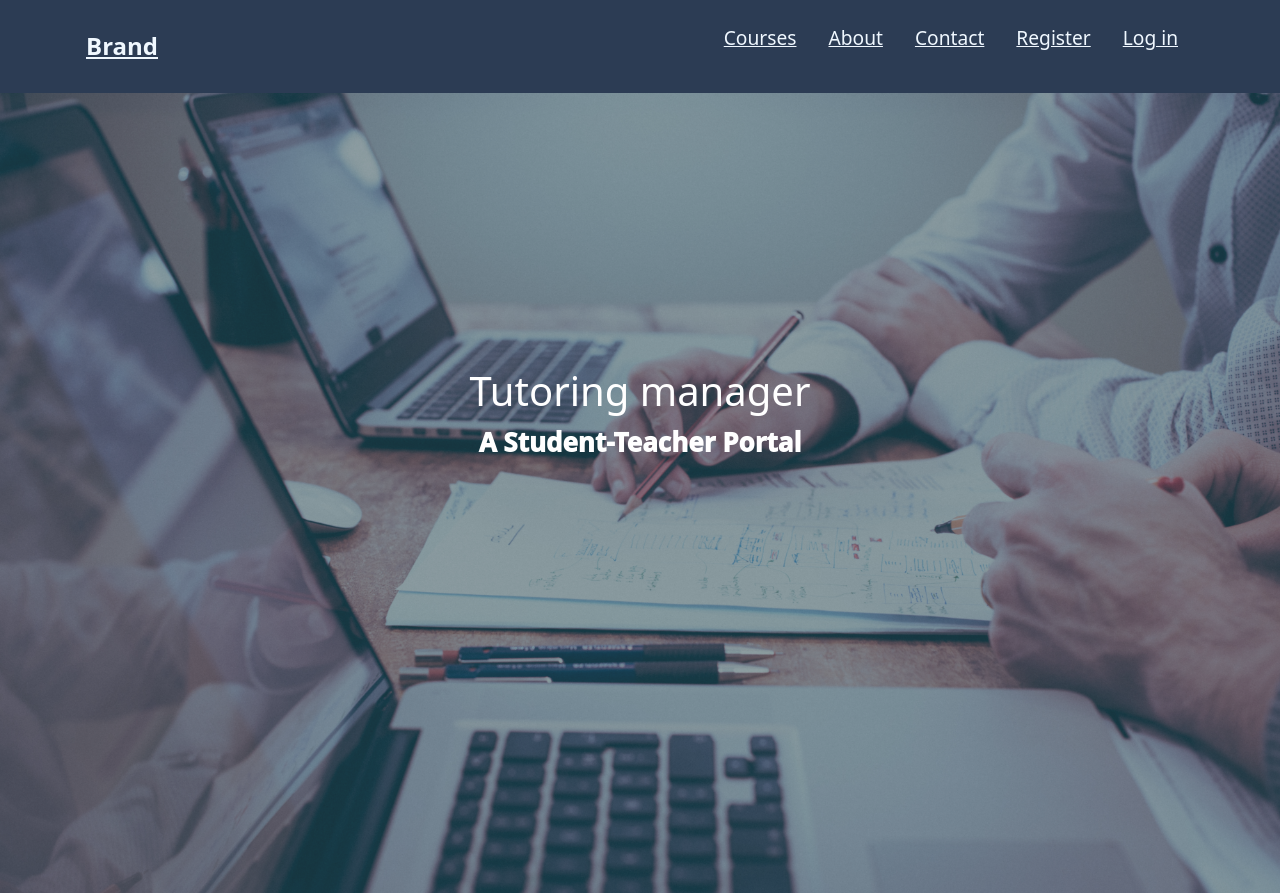
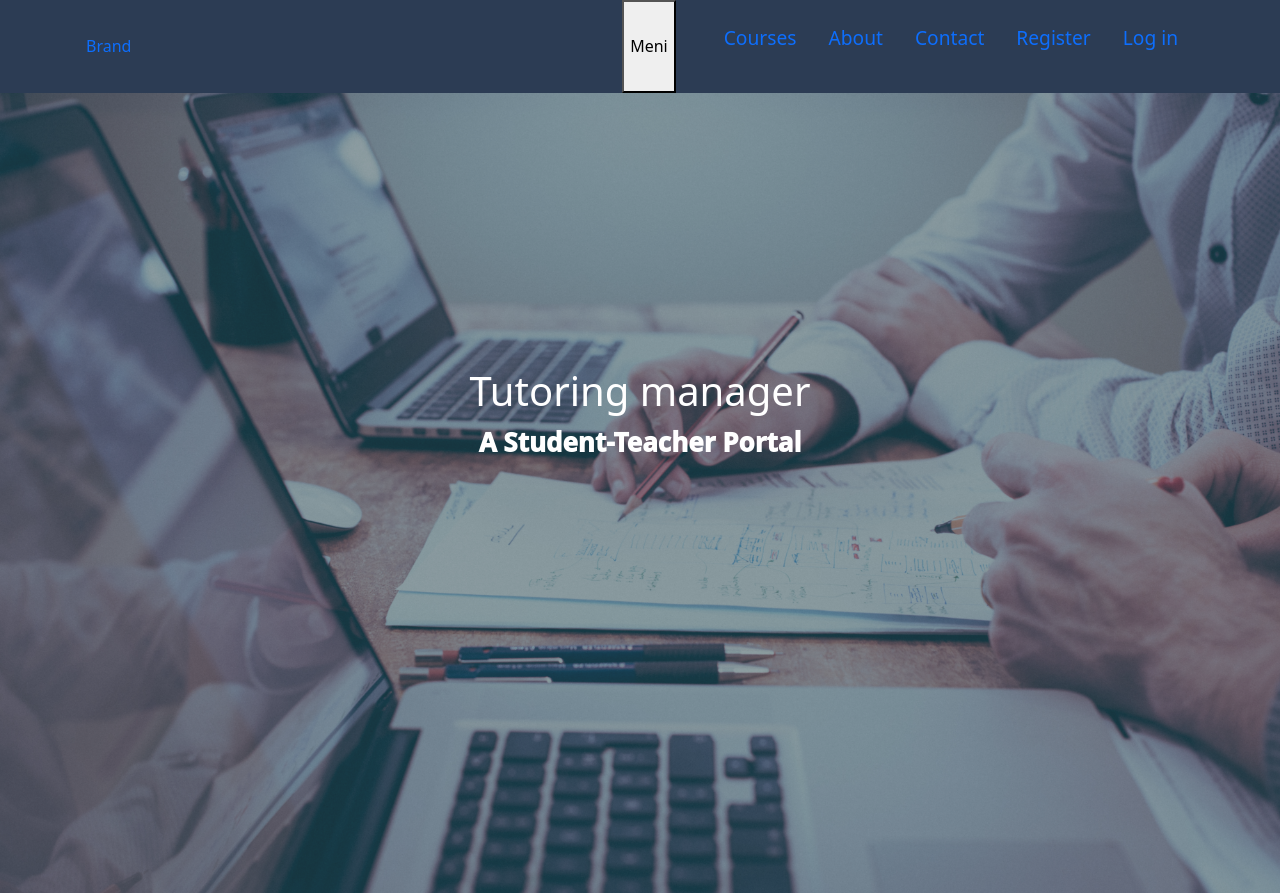
Before and after one commit to NaidaNozic/Student-Tutor-Hub, a Django app: page / in a window 1280 px wide. Run offline with Django 4.2, Linux system fonts and the light colour scheme.

Commit message:
css shortened

```diff
--- a/application/static/css/header1.css
+++ b/application/static/css/header1.css
@@ -1,20 +1,8 @@
-.brand {
-    font-weight: bold;
-    font-size: 20px;
-    color: aliceblue;
-    font-size: x-large;
-}
-
 .site-header {
-    position: relative;
     background-color: #2c3c54;
 }
 .nav__wrapper{
     list-style-type: none;
-}
-.site-header__wrapper{
-    padding-top: 1rem;
-    padding-bottom: 1rem;
 }
 @media (min-width: 600px) {
     .site-header__wrapper {
@@ -51,22 +39,9 @@
     }
 }
 
-.nav__item a {
+.nav__item{
     display: block;
     padding: 1.5rem 1rem;
     color: aliceblue;
     font-size: larger;
 }
-
-.nav__toggle {
-    display: none;
-}
-
-@media (max-width: 599px) {
-      .nav__toggle {
-        display: block;
-        position: absolute;
-        right: 1rem;
-        top: 1rem;
-    }
-}
--- a/application/static/css/style.css
+++ b/application/static/css/style.css
@@ -42,63 +42,8 @@
   box-sizing: border-box;
 }
 
-a {
-  text-decoration: none;
-  color: #222;
-}
-
-html {
-  -webkit-font-smoothing: antialiased;
-  -moz-osx-font-smoothing: grayscale;
-}
-
 body {
   font-family: "Roboto", sans-serif;
   margin: 0;
   padding: 0;
 }
-
-.sr-only {
-  position: absolute;
-  clip: rect(1px, 1px, 1px, 1px);
-  padding: 0;
-  border: 0;
-  height: 1px;
-  width: 1px;
-  overflow: hidden;
-}
-
-.button {
-  -webkit-appearance: none;
-     -moz-appearance: none;
-          appearance: none;
-  color: #fff;
-  background-color: #2fa0f6;
-  min-width: 120px;
-  padding: 0.5rem 1rem;
-  border-radius: 5px;
-  text-align: center;
-}
-
-.button svg {
-  display: inline-block;
-  vertical-align: middle;
-  width: 24px;
-  height: 24px;
-  fill: #fff;
-}
-
-.button span {
-  display: none;
-}
-
-@media (min-width: 600px) {
-  .button span {
-    display: initial;
-  }
-}
-
-.button--icon {
-  min-width: initial;
-  padding: 0.5rem;
-}
--- a/application/templates/index.html
+++ b/application/templates/index.html
@@ -4,25 +4,26 @@
 <!-- Header Start -->
 <header class="site-header">
   <div class="wrapper site-header__wrapper">
-      <a href="#" class="brand">Brand</a>
+    <a href="#" style="text-decoration: none;" class="brand">Brand</a>
     <nav class="nav">
       <button class="nav__toggle" aria-expanded="false" type="button">
-          menu
+        Meni
       </button>
       <ul class="nav__wrapper">
-          <li class="nav__item"><a href="#">Courses</a></li>
-          <li class="nav__item"><a href="#">About</a></li>
-          <li class="nav__item"><a href="#">Contact</a></li>
+        <li class="nav__item"><a style="text-decoration: none;" href="#">Courses</a></li>
+        <li class="nav__item"><a style="text-decoration: none;" href="#">About</a></li>
+        <li class="nav__item"><a style="text-decoration: none;" href="#">Contact</a></li>
         {% if user.is_authenticated %}
-          <li class="nav__item"><a href="{% url 'logout' %}">Log out</a></li>
+        <li class="nav__item"><a style="text-decoration: none;" href="{% url 'logout' %}">Log out</a></li>
         {% else %}
-          <li class="nav__item"><a href="{% url 'register_student' %}">Register</a></li>
-          <li class="nav__item"><a href="{% url 'login' %}">Log in</a></li>
+        <li class="nav__item"><a style="text-decoration: none;" href="{% url 'register_student' %}">Register</a></li>
+        <li class="nav__item"><a style="text-decoration: none;" href="{% url 'login' %}">Log in</a></li>
         {% endif %}
       </ul>
     </nav>
   </div>
 </header>
+
   <!-- Header End -->
   {% endblock %}
 
```
Lines whose indentation alone changed are shown as unchanged.
